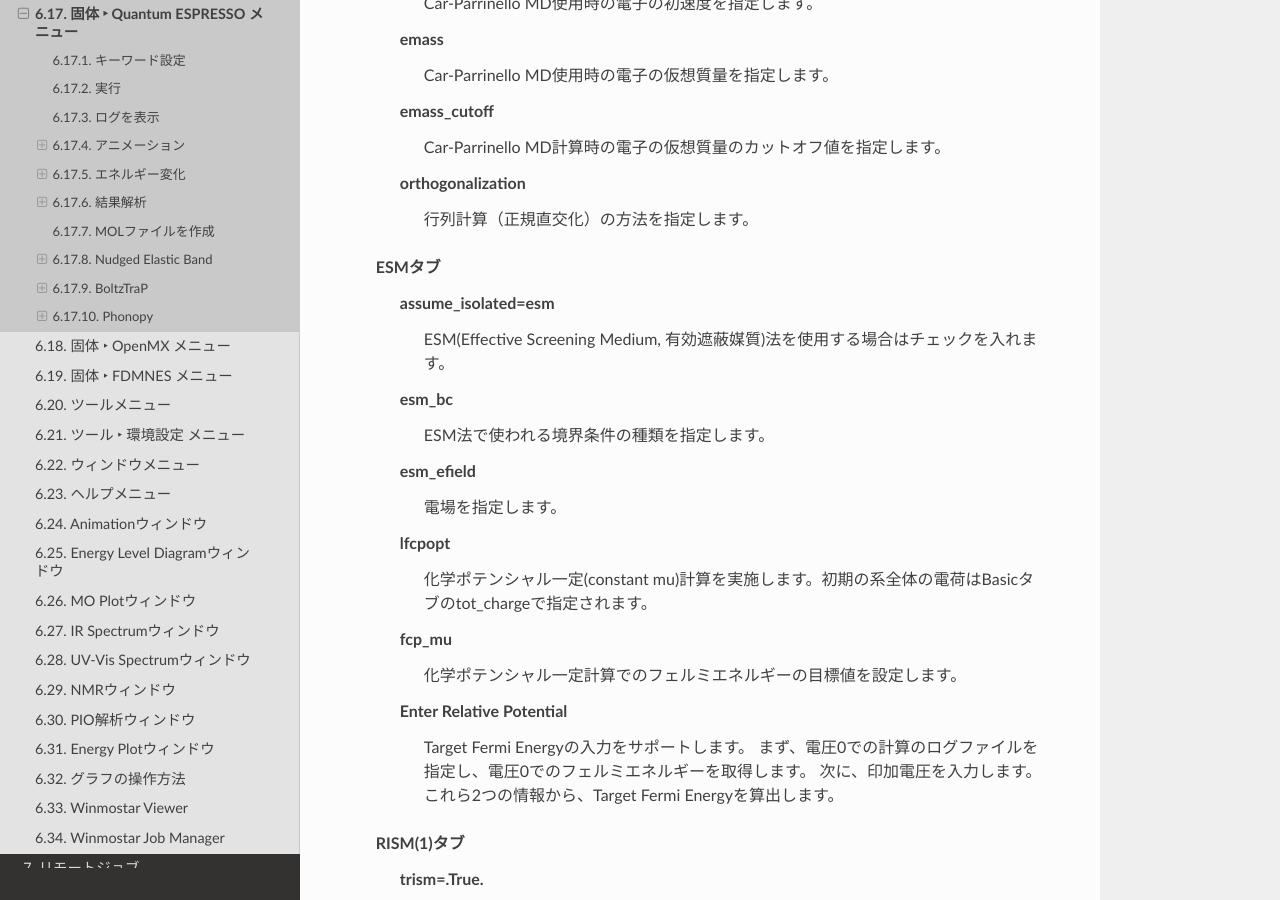
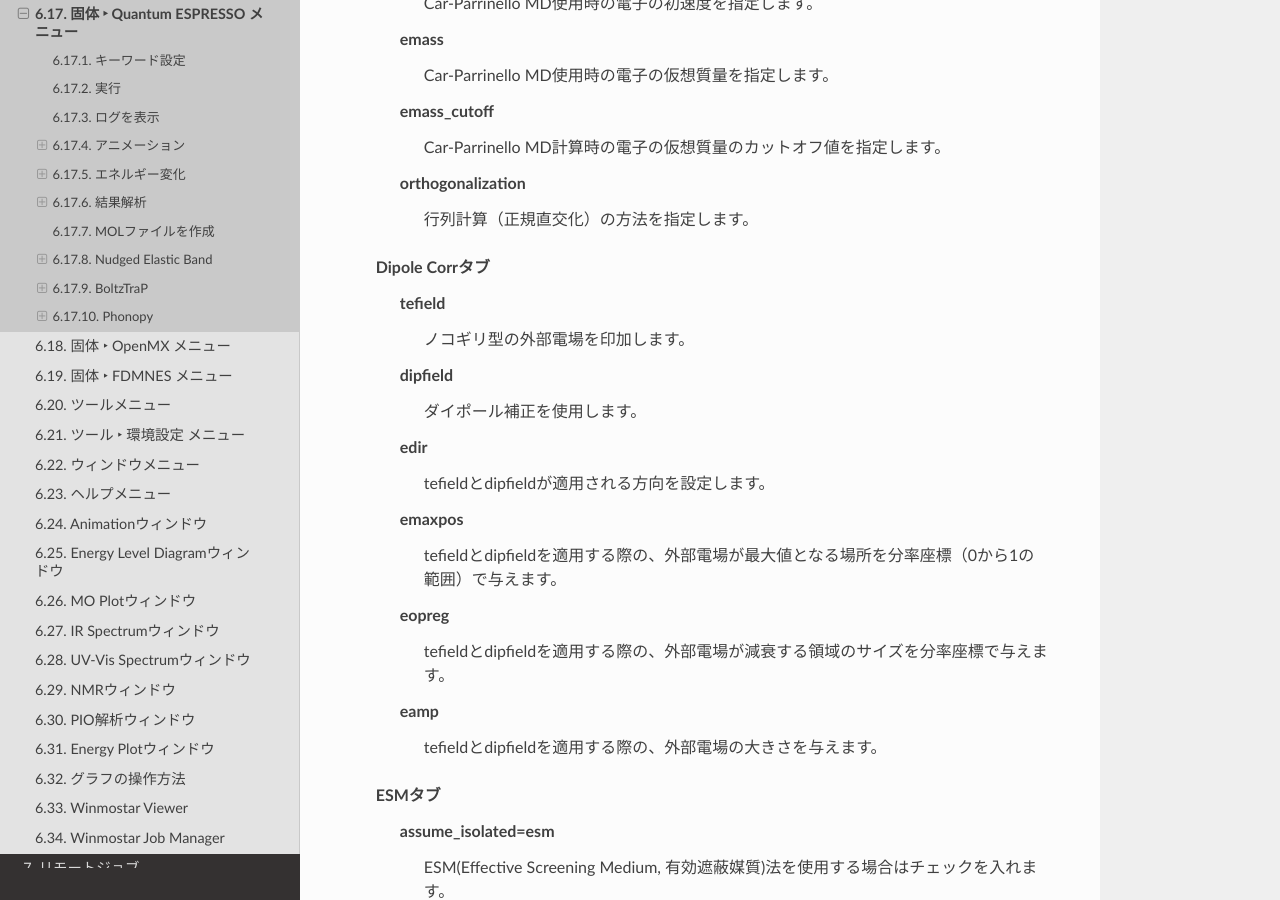
Before and after one commit to X-Ability/winmostar_doc, a Sphinx documentation site: the page built from source/winmos/solid/winmos_qe.rst, in a window 1280 px wide and 900 px high, scrolled down 7325 px. Built offline with Sphinx 7.4.7 and the Read the Docs theme 2.0.0, drawn with Linux system fonts in a browser that asks for light colours; formulas are drawn with MathJax 3.

```diff
--- a/source/operation/createsystem.rst
+++ b/source/operation/createsystem.rst
@@ -174,7 +174,7 @@
 
    6. 4.、5.の手順を計算したい全ての分子種に対して行う。
 
-   7. :guilabel:`Simulatoin Cell` タブで :guilabel:`Set Lattice Constants` にチェックを入れ、 :guilabel:`Same as main window` ボタンをクリックする。次に、 :guilabel:`Box Type` で「triclinic」を選択する。 :guilabel:`Set Lattice Constants` の右に、最初に作成した相のセルサイズが表示される。そのうち、一番右の欄（z方向）の値を変更する。その際、その上の :guilabel:`Set Density` の右に表示される密度を参考にする。
+   7. :guilabel:`Simulatoin Cell` タブで :guilabel:`Set Lattice Constants` にチェックを入れ、 :guilabel:`Same as main window` ボタンをクリックする。次に、 :guilabel:`Box Type` で「triclinic」を選択する。 :guilabel:`Set Lattice Constants` の右に、最初に作成した相のセルサイズが表示される。 :guilabel:`Change only one direction` をクリックし、 :guilabel:`Select direction` でZを選択し、 :guilabel:`Enter density` で指定密度を入力すると、x, y方向の格子定数は固定したままz方向の格子定数が自動で設定される。
 
    8. :guilabel:`Build` ボタンを押す。
 
--- a/source/winmos/md/winmos_gromacs_forcefield.rst
+++ b/source/winmos/md/winmos_gromacs_forcefield.rst
@@ -5,7 +5,7 @@
 
    (一般)
       タンパク質、水分子以外の分子の力場を指定します。
-      内部では、GAFF, OPLS/AA-Lの場合は :command:`acpype` 、Dreidingの場合は内製プログラム、UFFの場合はOpenBabelを独自に拡張したプログラムが使用されます。
+      内部では、GAFF, GAFF2, OPLS/AA-Lの場合は :command:`acpype` 、Dreidingの場合は内製プログラム、UFFの場合はOpenBabelを独自に拡張したプログラムが使用されます。
       Dreidingの設定は :file:`polymer/dreiding.lib.txt` に書かれています。
       UFFの詳細は :ref:`forcefield_uff` を確認してください。
 
--- a/source/winmos/md/winmos_md.rst
+++ b/source/winmos/md/winmos_md.rst
@@ -47,6 +47,8 @@ MDメニューの機能を利用するにはMDパックが必要です。
             :guilabel:`Method` に :guilabel:`Solvate` を選んでいる際に、メインウィンドウに表示された分子とシミュレーションセルの間の距離を指定します。
          Set Lattice Constants
             シミュレーションセルのサイズを直接指定します。 :guilabel:`Same as main window` ボタンを押すと、メインウィンドウに設定されたセルと同じ値が入力されます。
+         Change only one direction
+            2つの格子定数を固定しながら、指定密度になるよう1つの格子定数を動かすときに使用します。 :guilabel:`Box Type` でtriclinicを選択すると使えるようになります。特に、界面構造を作成する際に有効な機能です。
          Box Type
             シミュレーションセルの形状を指定します。
       Option
--- a/source/winmos/solid/winmos_qe.rst
+++ b/source/winmos/solid/winmos_qe.rst
@@ -363,6 +363,19 @@
          Car-Parrinello MD計算時の電子の仮想質量のカットオフ値を指定します。
       orthogonalization
          行列計算（正規直交化）の方法を指定します。
+   Dipole Corrタブ
+      tefield
+         ノコギリ型の外部電場を印加します。
+      dipfield
+         ダイポール補正を使用します。
+      edir
+         tefieldとdipfieldが適用される方向を設定します。
+      emaxpos
+         tefieldとdipfieldを適用する際の、外部電場が最大値となる場所を分率座標（0から1の範囲）で与えます。
+      eopreg
+         tefieldとdipfieldを適用する際の、外部電場が減衰する領域のサイズを分率座標で与えます。
+      eamp
+         tefieldとdipfieldを適用する際の、外部電場の大きさを与えます。
    ESMタブ
       assume_isolated=esm
          ESM(Effective Screening Medium, 有効遮蔽媒質)法を使用する場合はチェックを入れます。
```
Also changed, not shown: source/winmos/winmos_select.rst (+8 -0 lines).
